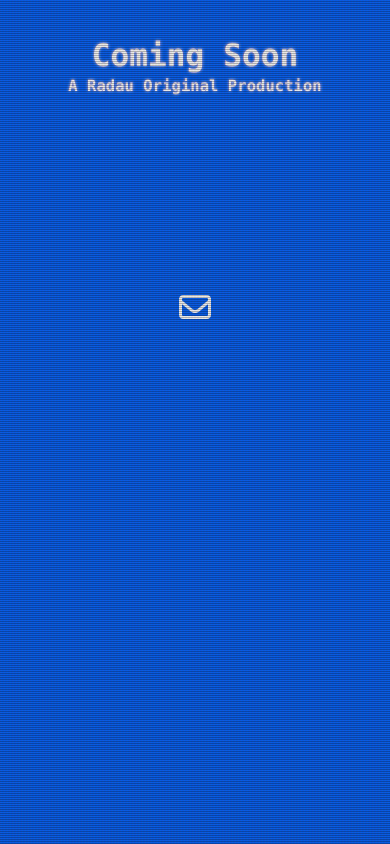
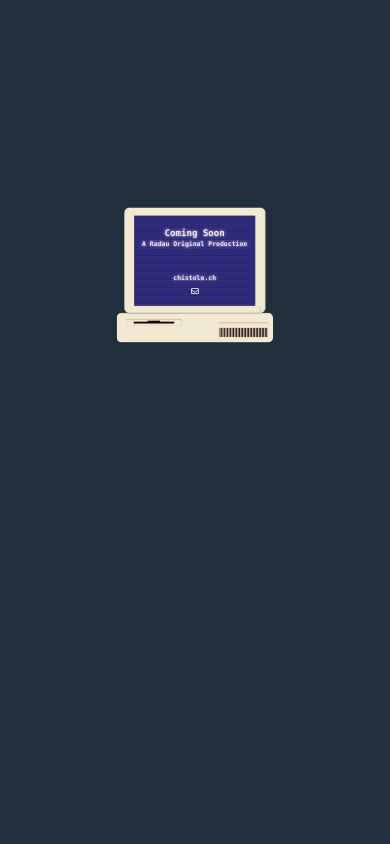
Before and after one commit to qasimwarraich/chistole.ch, a plain HTML site: page index.html in a window 390 px wide. Drawn offline with Linux system fonts and the light colour scheme.

Commit message:
Overhaul of temporary page🥳:
- Created svg of retro pc
- fake screen effect mostly achieved.
- maillink works
- a little ugly on the phone though ¯\_(ツ)_/¯

```diff
--- a/index.html
+++ b/index.html
@@ -1,27 +1,35 @@
 <!DOCTYPE html>
 <html lang="en">
+
 <head>
-    <meta charset="UTF-8">
-    <link rel="stylesheet" href="/main.css">
-    <script src="https://kit.fontawesome.com/6f79db0308.js" crossorigin="anonymous"></script>
-    <title>очень хорошо</title>
-    <link  rel="icon" type="image/png" href="/img/favicon.png"/>
-</head>
+	<meta charset="UTF-8">
+    <meta name="viewport" content="width=device-width,initial-scale=3,maximum-scale=1"/>
+	<link rel="stylesheet" href="/main.css">
+	<script src="https://kit.fontawesome.com/6f79db0308.js" crossorigin="anonymous"></script>
+	<title>очень хорошо</title>
+	<link rel="icon" type="image/png" href="/img/favicon.png" /> </head>
+
 <body>
-    <div class="parent-div">
-        <div class="crt site-title">
-            <h1>Coming Soon</h1>
-            <h4>A Radau Original Production</h4>
-        </div>
+	<div class="parent-div imgwrap">
 
-        <div class="mail-div">
+		<div class="monitor"> <img src="img/oldpc.png" alt="">
+			<div id="spam">
+				<div class="crt">
+					<div class="spam-title">
+						<h3>Coming Soon</h3>
+						<h5>A Radau Original Production <br><br><br><br> chistole.ch</h5>
+                    </div>
+				</div>
+			</div>
+		</div>
             <div class="icon-div">
                 <a href="mailto:spam@chistole.ch">
                     <i class="far fa-envelope fa-2x"></i>
                 </a>
             </div>
-        </div>
-    </div>
+
+
+	</div>
 </body>
 
 </html>
--- a/main.css
+++ b/main.css
@@ -1,4 +1,3 @@
-
 * {
   box-sizing: border-box;
   margin: 0;
@@ -10,7 +9,8 @@ html {
 }
 
 body {
-  background-color: #0762f5;
+  /* background-color: #0762f5; */
+  background-color: #212f3d;
   color: #fff;
   font: 600 1rem/1.3 Consolas, Andale Mono, monospace;
   padding: 3rem;
@@ -179,8 +179,12 @@ body {
 }
 
 .site-title {
-  font-size: 2rem;
+  font-size: 1.5rem;
+  z-index: 2;
 }
+
+
+
 
 .parent-div {
     display:flex;
@@ -192,21 +196,13 @@ body {
     min-height:60vh;
 }
 
-.mail-div {
-    display:flex;
-    height:100%;
-    flex-direction:column;
-    justify-content:center;
-    align-items:center;
-    text-align:center;
-    min-height:50vh;
-}
 
-
-
-.icon-div i{
-    font-size: 32px;
-    transition:0.2s linear;
+.icon-div {
+    font-size: 0.5rem;
+    transition:0.2s ease;
+    position: relative;
+    top: 2rem;
+    z-index: 2;
 }
 
 .icon-div:hover{
@@ -242,3 +238,100 @@ body::-webkit-scrollbar-thumb {
 /* .scroll-color-colors { */
 /*   scrollbar-color: grey black; */
 /* } */
+
+
+
+.imgwrap {
+   width: 100%; /*or whatever you choose*/
+   margin: auto;
+}
+.imgwrap img {
+   position:absolute ;
+   display: block;
+   width: 50%;
+   height: auto; /* maintain aspect ratio*/
+   margin: auto; /*optional centering of image*/
+   z-index: 1;
+}
+
+.spam-title {
+  /* width: 520px; */
+  /* height: 380px; */
+  position: relative;
+  font-size: 1rem;
+  z-index: 2;
+  bottom: 3rem;
+}
+
+.monitor {
+    position: relative;
+    width: 60%;
+    height: 60%;
+    opacity: 1;
+
+}
+
+.monitor img {
+    position: absolute;
+    top: 50%;
+    left: 50%;
+    width: 80%;
+    height: auto;
+    transform: translate(-50%, -50%);
+    z-index: 1;
+    transition: all .3s ease;
+}
+
+
+.monitor #spam  {
+    position: absolute;
+    left: 49.7%;
+    width: 58.2%;
+    height: auto;
+    padding-top: 17.5%;
+    transform: translate(-49.75%, -63.2%);
+    transition: all .3s ease;
+    z-index: 2;
+    /* -webkit-transform: translate(-50%, -50%); */
+    /* -webkit-transition: all 0.3s ease; */
+    /* transition: all 0.3s ease; */
+}
+#cpMainContainer { display:block; }
+
+@media only screen and (orientation:portrait){
+
+  #main_container {
+
+    height: 100vw;
+
+    -webkit-transform: rotate(90deg);
+
+    -moz-transform: rotate(90deg);
+
+    -o-transform: rotate(90deg);
+
+    -ms-transform: rotate(90deg);
+
+    transform: rotate(90deg);
+
+  }
+
+}
+
+@media only screen and (orientation:landscape){
+
+  #main_container {
+
+     -webkit-transform: rotate(0deg);
+
+     -moz-transform: rotate(0deg);
+
+     -o-transform: rotate(0deg);
+
+     -ms-transform: rotate(90deg);
+
+     transform: rotate(90deg);
+
+  }
+
+}
```
Also changed, not shown: img/oldpc.png (added).
